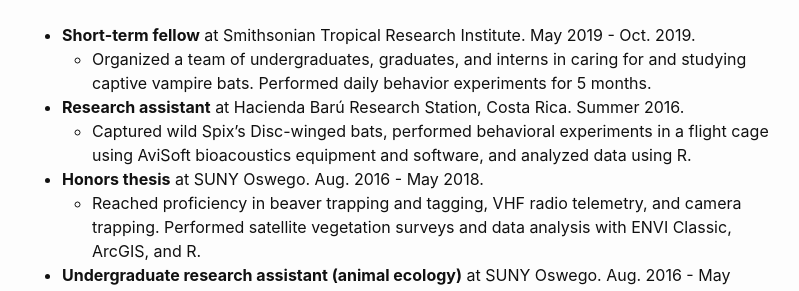
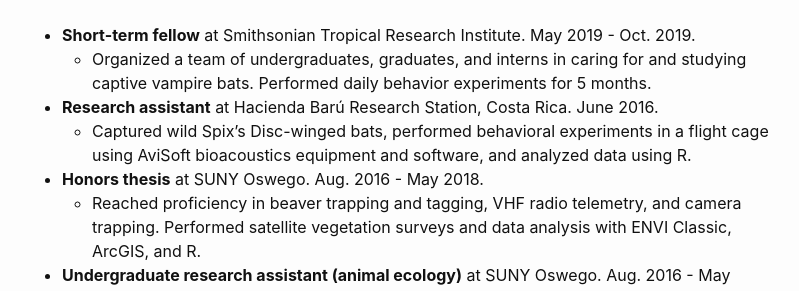
Before and after one commit to imranrazik/imranrazik.github.io, a Jekyll site: the page built from CV.md, in a window 1280 px wide and 900 px high, scrolled down 2488 px. Shown: the part 163-454 px from the top of the window, without its empty margins (238-1037 px from the left). Built offline with Jekyll 4.4.1, drawn with Linux system fonts in a browser that asks for light colours; our own code applies the rules of GitHub Pages for plain Markdown files.

Commit message:
Update CV.md

```diff
--- a/CV.md
+++ b/CV.md
@@ -80,7 +80,7 @@ Seago, J.L., Yang, C., Zhang, X., Bachelier, J., Yuan, L., Ai, X., and **Razik,
 ## Research Activities
 - **Short-term fellow** at Smithsonian Tropical Research Institute. May 2019 - Oct. 2019.
   - Organized a team of undergraduates, graduates, and interns in caring for and studying captive vampire bats. Performed daily behavior experiments for 5 months.
-- **Research assistant** at Hacienda Barú Research Station, Costa Rica. Summer 2016.
+- **Research assistant** at Hacienda Barú Research Station, Costa Rica. June 2016.
   - Captured wild Spix’s Disc-winged bats, performed behavioral experiments in a flight cage using AviSoft bioacoustics equipment and software, and analyzed data using R.
 - **Honors thesis** at SUNY Oswego. Aug. 2016 - May 2018.
   - Reached proficiency in beaver trapping and tagging, VHF radio telemetry, and camera trapping. Performed satellite vegetation surveys and data analysis with ENVI Classic, ArcGIS, and R.
```
